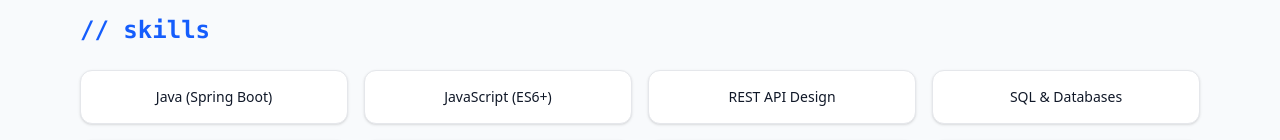
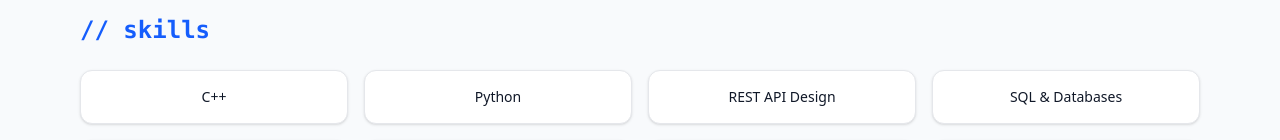
Before and after one commit to 001-sketch/Resume, a Next.js app: page / in a window 1280 px wide. Shown: the part 775-915 px from the top of the page. Built offline with nearby package versions, Linux system fonts and the light colour scheme.

Commit message:
Update portfolio-hero.tsx

```diff
--- a/components/ui/portfolio-hero.tsx
+++ b/components/ui/portfolio-hero.tsx
@@ -240,7 +240,7 @@ export default function PortfolioHero() {
           </h2>
           <div className="grid grid-cols-2 md:grid-cols-4 gap-4">
             {[
-              'Java (Spring Boot)', 'JavaScript (ES6+)', 'REST API Design', 'SQL & Databases',
+             'C++', 'Python', 'REST API Design', 'SQL & Databases',
               'ReactJS', 'Git & Version Control', 'Linux / Windows', 'Debugging & Docs',
             ].map((skill) => (
               <div
```
